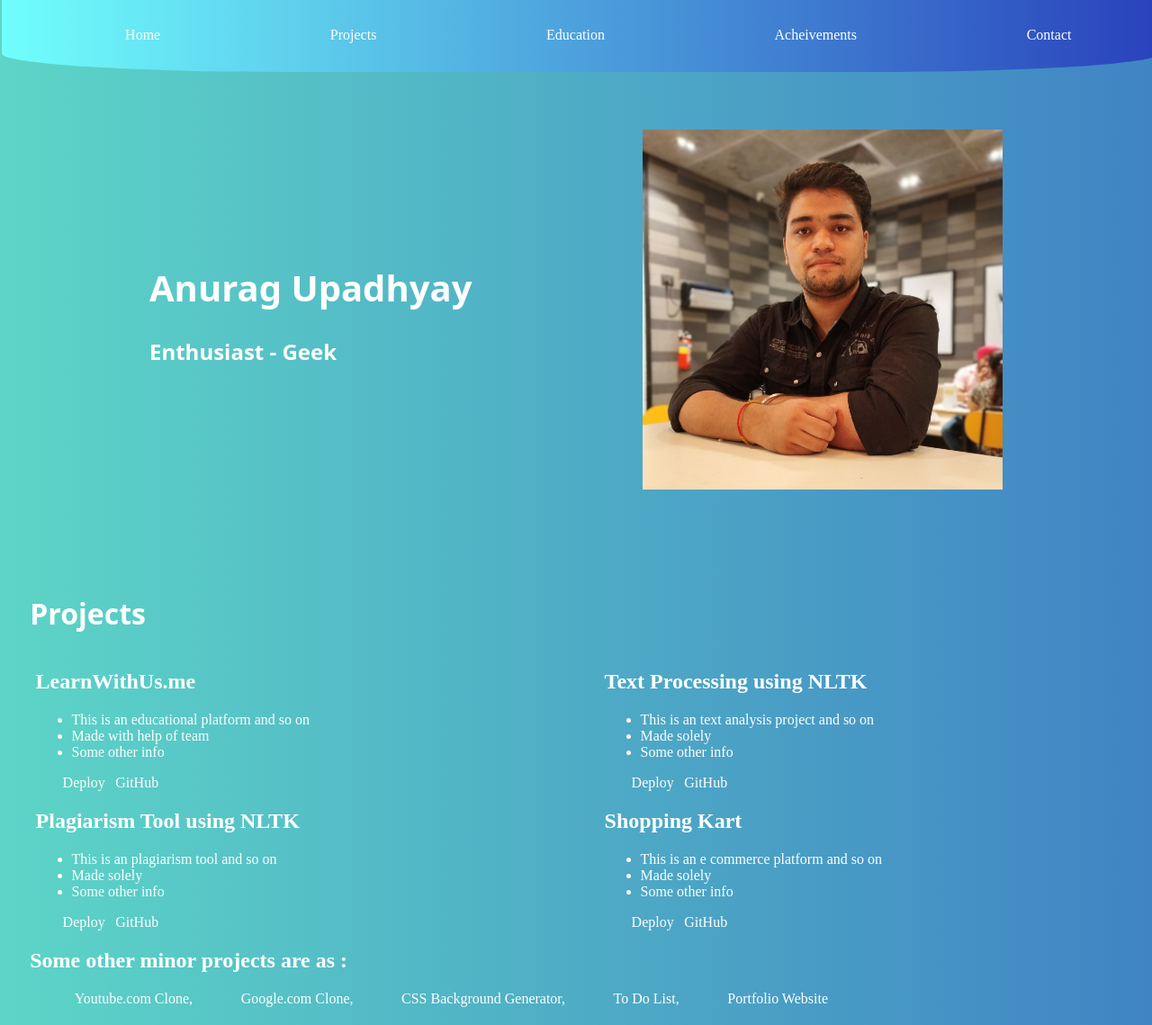
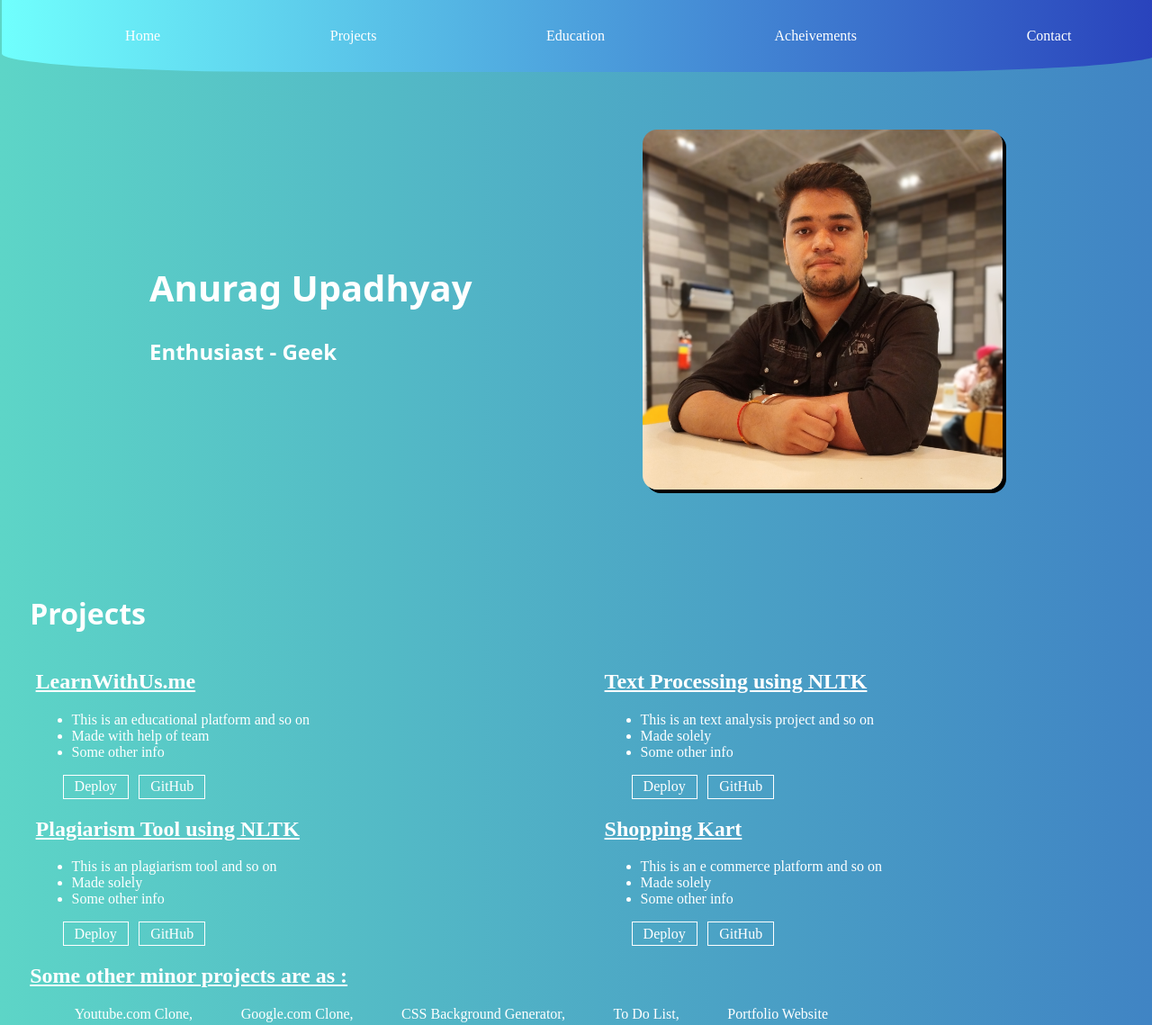
Before and after one commit to fx818/anuragportfoliofinal, a plain HTML site: page index.html in a window 1280 px wide. Shown: the top 1139 px of the page at 90% size. Drawn offline with Linux system fonts and the light colour scheme; a web font is replaced by a local one.

Commit message:
minor changes

```diff
--- a/index.css
+++ b/index.css
@@ -19,15 +19,36 @@ h1{
     margin-top: 5%;
     /* font-family: ; */
     font-family: 'Rubik Doodle Shadow', system-ui;
+}
+
+header ul a{
+    padding-left: .75rem;
+    padding-right: .75rem;
+    padding-top: .1rem;
+    padding-bottom: .1rem;
+}
 
 
+header ul a:hover{
+    background-color: white;
+    color: black;
+    padding-left: .75rem;
+    padding-right: .75rem;
+    padding-top: .1rem;
+    padding-bottom: .1rem;
+    border-radius: 1rem;
+    transition: all ease-in .25s;
 }
+
+
 .profile h1{
     font-size: 2.5rem;
 }
 
 .profile img{
     height: 25rem;
+    border-radius: 1rem;
+    box-shadow: 4px 4px black;
 }
 
 
@@ -91,10 +112,16 @@ a{
 input{
     background-color: transparent;
     border-radius: 1rem;
+    border: 2px solid white;
     border-top: 0px solid white;
+    border-left: 0px solid white;
     width: 20%;
     height: 4%;
     padding-left: 1%;
+
+}
+input::placeholder{
+    color: white;
 }
 
 form{
@@ -129,3 +156,23 @@ form div{
         height: 20rem;
     }
 }
+
+.project h2 , .minor-proj h2{
+    text-decoration: underline;
+}
+
+.deploy-github span{
+    border: 1px solid white;
+    padding-left: .75rem;
+    padding-right: .75rem;
+    padding-top: .2rem;
+    padding-bottom: .2rem;
+}
+
+.deploy-github span:hover{
+    background-color: white;
+    color: black;
+    cursor: pointer;
+    border-radius: 5px;
+    transition: all ease .2s;
+}
```
Also changed, not shown: index.html (+0 -1 lines).
